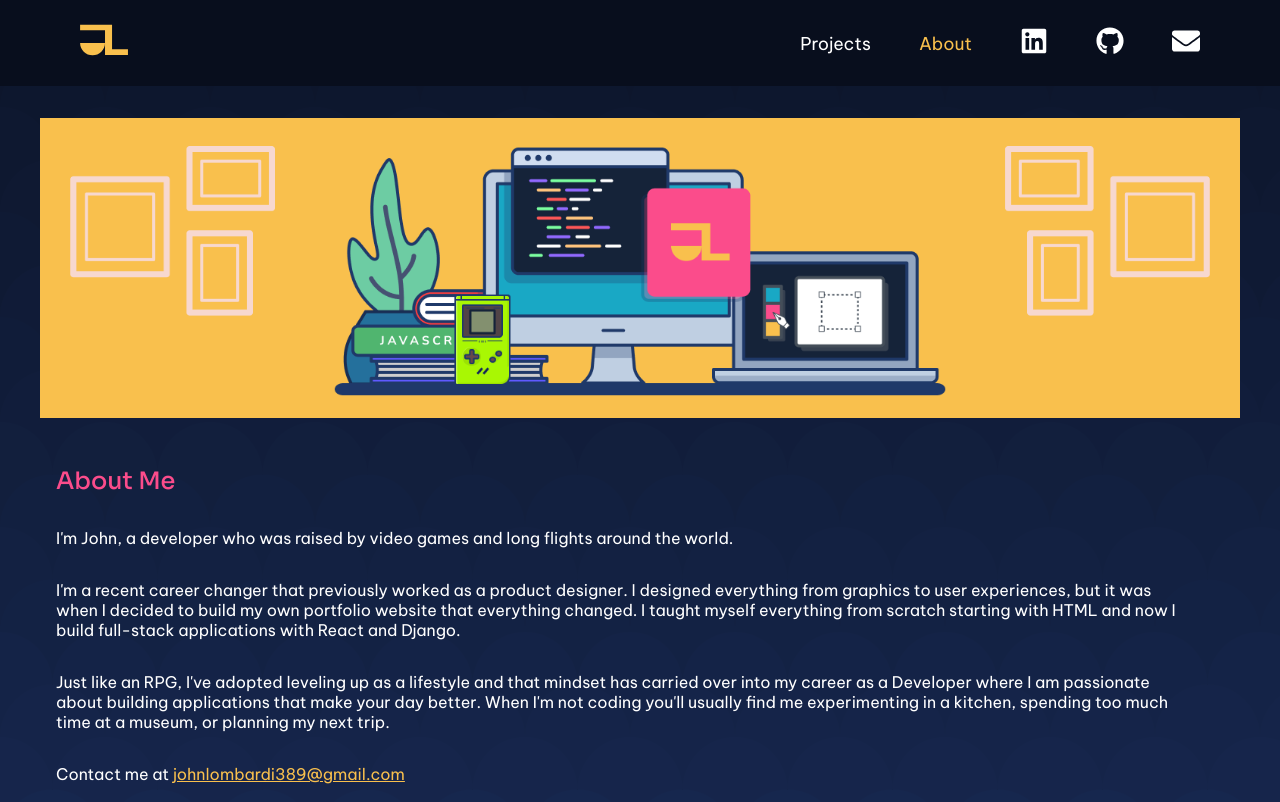
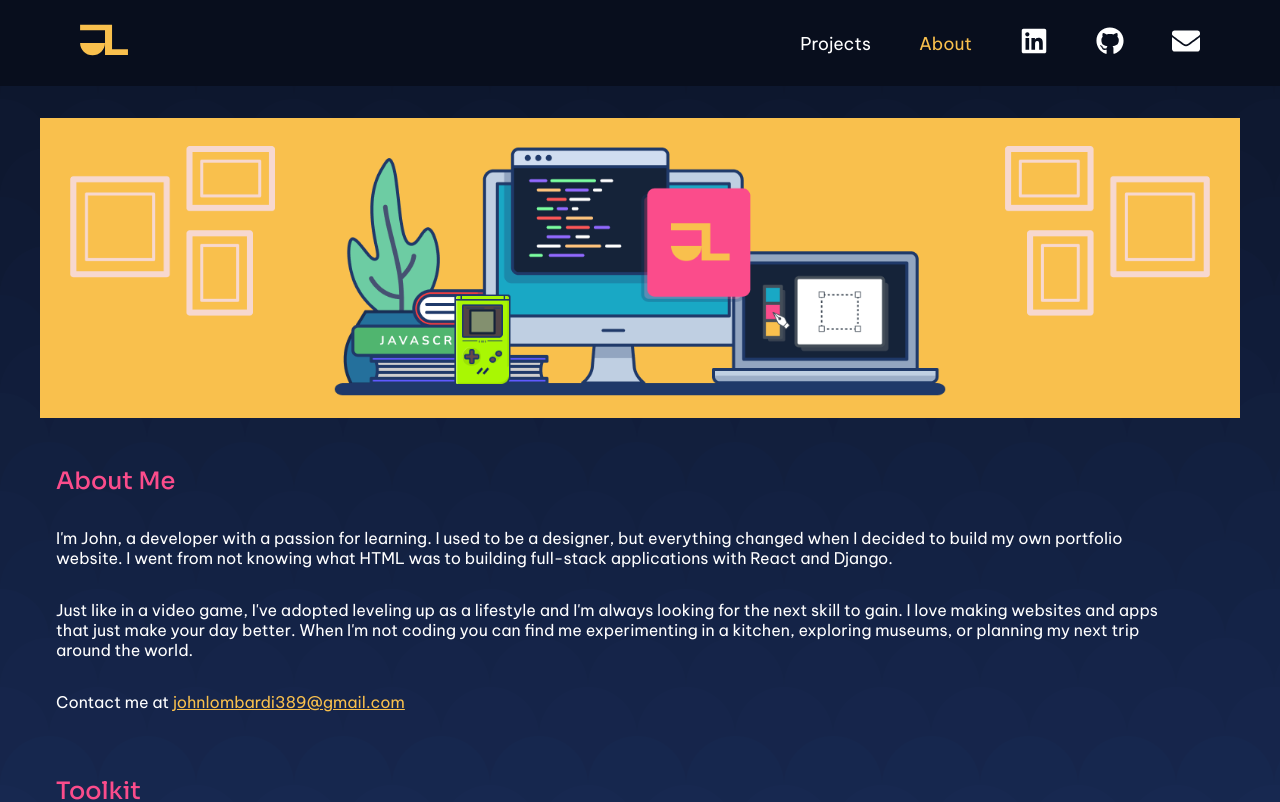
Before and after one commit to johnlombardi389/portfolio, a React (Vite) app: page /portfolio/about in a window 1280 px wide. Shown: the top 802 px of the page. Built offline with nearby package versions, Linux system fonts and the light colour scheme.

Commit message:
Updated about text

```diff
--- a/src/pages/About.jsx
+++ b/src/pages/About.jsx
@@ -43,26 +43,18 @@ const About = () => {
         <AboutText>
           <h2>About Me</h2>
           <p>
-            I'm John, a developer who was raised by video games and long flights
-            around the world.
+            I'm John, a developer with a passion for learning. I used to be a
+            designer, but everything changed when I decided to build my own
+            portfolio website. I went from not knowing what HTML was to building
+            full-stack applications with React and Django.
           </p>
 
           <p>
-            I'm a recent career changer that previously worked as a product
-            designer. I designed everything from graphics to user experiences,
-            but it was when I decided to build my own portfolio website that
-            everything changed. I taught myself everything from scratch starting
-            with HTML and now I build full-stack applications with React and
-            Django.
-          </p>
-
-          <p>
-            Just like an RPG, I've adopted leveling up as a lifestyle and that
-            mindset has carried over into my career as a Developer where I am
-            passionate about building applications that make your day better.
-            When I'm not coding you'll usually find me experimenting in a
-            kitchen, spending too much time at a museum, or planning my next
-            trip.
+            Just like in a video game, I've adopted leveling up as a lifestyle
+            and I'm always looking for the next skill to gain. I love making
+            websites and apps that just make your day better. When I'm not
+            coding you can find me experimenting in a kitchen, exploring
+            museums, or planning my next trip around the world.
           </p>
 
           <p>
```
Also changed, not shown: 1 other file (tests, documents, lock files or other folders).
